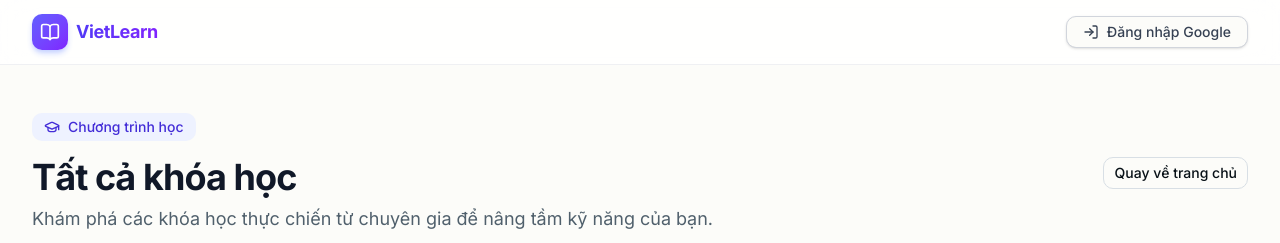
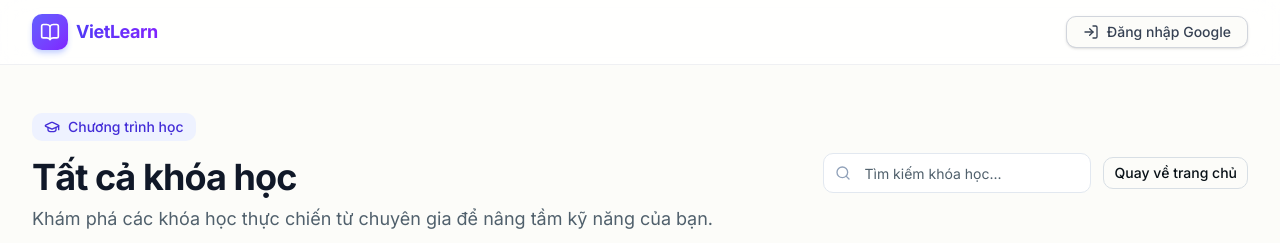
Before and after one commit to troubleman2107/e-learning, a Next.js app: page /courses in a window 1280 px wide. Shown: the top 243 px of the page. Built offline with nearby package versions, Linux system fonts and the light colour scheme; no server answers; the database is empty.

Commit message:
feat: implement debounced course search functionality with URL-based state management

```diff
--- a/src/app/courses/page.tsx
+++ b/src/app/courses/page.tsx
@@ -3,6 +3,7 @@ import Link from "next/link";
 import { BookOpenCheck, Clock3, Star, UsersRound, GraduationCap } from "lucide-react";
 import { Button } from "@/components/ui/button";
 import { CourseCard } from "@/components/course-card";
+import { SearchInput } from "./search-input";
 import {
   Card,
   CardContent,
@@ -26,19 +27,31 @@ const visuals = [
 export default async function CoursesPage({
   searchParams,
 }: {
-  searchParams: Promise<{ category?: string }>;
+  searchParams: Promise<{ category?: string; search?: string }>;
 }) {
-  const { category: activeCategory } = await searchParams;
+  const { category: activeCategory, search: searchQuery } = await searchParams;
 
   const [dbCourses, categories] = await Promise.all([
     prisma.course.findMany({
-      where: activeCategory
+      where: {
+        AND: [
+          activeCategory
             ? {
                 category: {
                   slug: activeCategory,
                 },
               }
-        : undefined,
+            : {},
+          searchQuery
+            ? {
+                OR: [
+                  { title: { contains: searchQuery, mode: "insensitive" } },
+                  { description: { contains: searchQuery, mode: "insensitive" } },
+                ],
+              }
+            : {},
+        ],
+      },
       include: {
         category: true,
         _count: {
@@ -76,15 +89,18 @@ export default async function CoursesPage({
               Khám phá các khóa học thực chiến từ chuyên gia để nâng tầm kỹ năng của bạn.
             </p>
           </div>
+          <div className="flex w-full flex-col gap-3 sm:w-auto sm:flex-row sm:items-center">
+            <SearchInput />
             <Button asChild variant="outline" className="shrink-0">
               <Link href="/">Quay về trang chủ</Link>
             </Button>
+          </div>
         </div>
 
         {/* Categories Filter List */}
         <div className="mb-10 flex flex-wrap gap-2.5">
           <Link
-            href="/courses"
+            href={searchQuery ? `/courses?search=${searchQuery}` : "/courses"}
             className={`rounded-full px-4 py-2 text-xs font-semibold transition-all duration-250 ${
               !activeCategory
                 ? "bg-indigo-600 text-white shadow-sm shadow-indigo-500/20"
@@ -98,7 +114,9 @@ export default async function CoursesPage({
             return (
               <Link
                 key={cat.id}
-                href={`/courses?category=${cat.slug}`}
+                href={`/courses?category=${cat.slug}${
+                  searchQuery ? `&search=${searchQuery}` : ""
+                }`}
                 className={`rounded-full px-4 py-2 text-xs font-semibold transition-all duration-250 ${
                   isActive
                     ? "bg-indigo-600 text-white shadow-sm shadow-indigo-500/20"
--- /dev/null
+++ b/src/app/courses/search-input.tsx
@@ -0,0 +1,57 @@
+"use client";
+
+import { useState, useEffect, useTransition } from "react";
+import { useRouter, useSearchParams } from "next/navigation";
+import { Search, Loader2 } from "lucide-react";
+import { Input } from "@/components/ui/input";
+
+export function SearchInput() {
+  const router = useRouter();
+  const searchParams = useSearchParams();
+  const [isPending, startTransition] = useTransition();
+
+  const initialSearch = searchParams.get("search") || "";
+  const [value, setValue] = useState(initialSearch);
+
+  useEffect(() => {
+    setValue(searchParams.get("search") || "");
+  }, [searchParams]);
+
+  useEffect(() => {
+    const currentSearch = searchParams.get("search") || "";
+    if (value === currentSearch) return;
+
+    const timer = setTimeout(() => {
+      startTransition(() => {
+        const params = new URLSearchParams(searchParams.toString());
+        if (value.trim()) {
+          params.set("search", value);
+        } else {
+          params.delete("search");
+        }
+        router.push(`/courses?${params.toString()}`);
+      });
+    }, 400); // 400ms debounce
+
+    return () => clearTimeout(timer);
+  }, [value, router, searchParams]);
+
+  return (
+    <div className="relative w-full max-w-xs">
+      <div className="pointer-events-none absolute inset-y-0 left-0 flex items-center pl-3">
+        {isPending ? (
+          <Loader2 className="size-4 animate-spin text-indigo-500" />
+        ) : (
+          <Search className="size-4 text-slate-400" />
+        )}
+      </div>
+      <Input
+        type="text"
+        placeholder="Tìm kiếm khóa học..."
+        className="h-10 pl-10 pr-4 text-sm bg-white border border-slate-200 focus-visible:ring-indigo-500"
+        value={value}
+        onChange={(e) => setValue(e.target.value)}
+      />
+    </div>
+  );
+}
```
Lines whose indentation alone changed are shown as unchanged.
